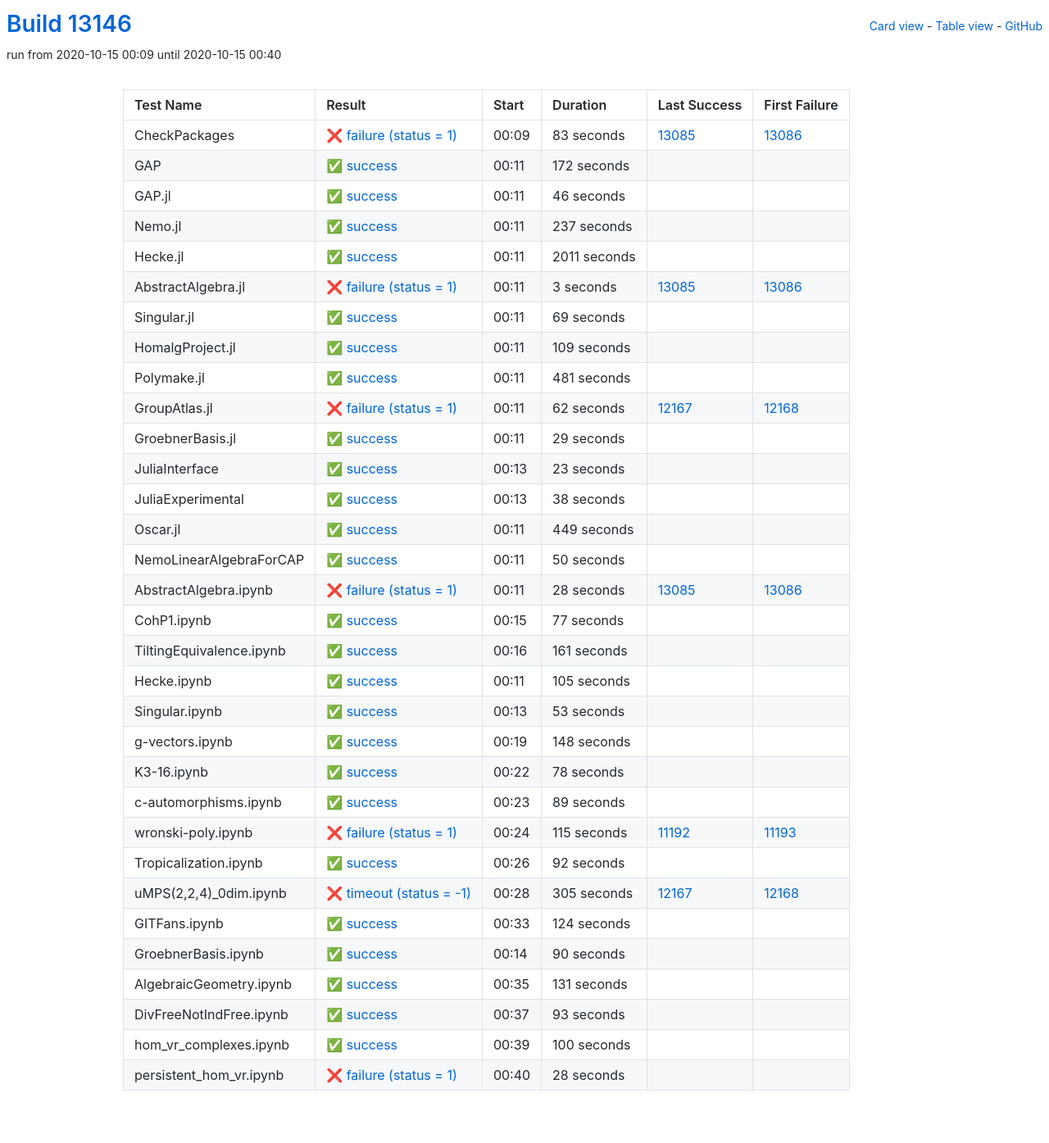
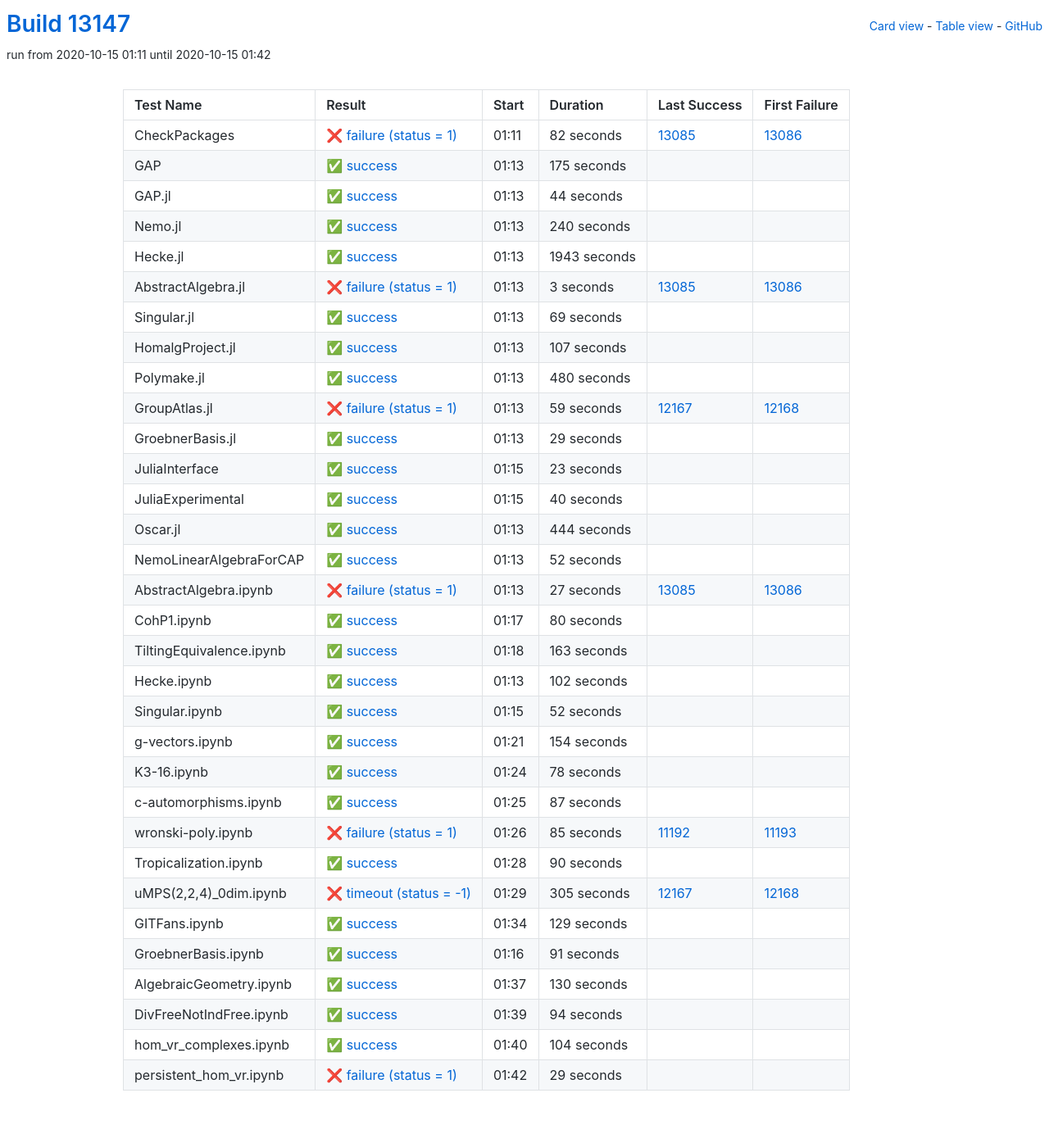
Before and after one commit to oscar-system/oscar-ci-status, a Jekyll site: the page built from table.html, in a window 1280 px wide. Shown: the whole page at 82% size. Built offline with Jekyll 4.4.1, drawn with Linux system fonts in a browser that asks for light colours.

Commit message:
Build #13147

```diff
--- a/_data/ci.yml
+++ b/_data/ci.yml
@@ -1,6 +1,6 @@
 ---
-build: 13146
-build_url: https://oscarci.mathematik.uni-kl.de/job/oscar/13146/
+build: 13147
+build_url: https://oscarci.mathematik.uni-kl.de/job/oscar/13147/
 job: oscar
 organization: oscar-system
 repo: oscar-ci-status
@@ -8,68 +8,68 @@
 tests:
 - name: CheckPackages
   id: checkpackages
-  log: https://oscarci.mathematik.uni-kl.de/job/oscar/13146/artifact/logs/build-13146/CheckPackages.log
-  start: 2020-10-15 00:09
+  log: https://oscarci.mathematik.uni-kl.de/job/oscar/13147/artifact/logs/build-13147/CheckPackages.log
+  start: 2020-10-15 01:11
   success: false
   exitcode: 1
   status: failure
-  duration: 83
+  duration: 82
   last_success: 13085
   last_success_url: https://oscarci.mathematik.uni-kl.de/job/oscar/13085/
   first_failure: 13086
   first_failure_url: https://oscarci.mathematik.uni-kl.de/job/oscar/13086/
 - name: GAP
   id: gap
-  log: https://oscarci.mathematik.uni-kl.de/job/oscar/13146/artifact/logs/build-13146/GAP.log
-  start: 2020-10-15 00:11
+  log: https://oscarci.mathematik.uni-kl.de/job/oscar/13147/artifact/logs/build-13147/GAP.log
+  start: 2020-10-15 01:13
   success: true
   exitcode: 0
   status: success
-  duration: 172
+  duration: 175
   last_success: false
   last_success_url:
   first_failure: false
   first_failure_url:
 - name: GAP.jl
   id: gap-jl
-  log: https://oscarci.mathematik.uni-kl.de/job/oscar/13146/artifact/logs/build-13146/GAP.jl.log
-  start: 2020-10-15 00:11
+  log: https://oscarci.mathematik.uni-kl.de/job/oscar/13147/artifact/logs/build-13147/GAP.jl.log
+  start: 2020-10-15 01:13
   success: true
   exitcode: 0
   status: success
-  duration: 46
+  duration: 44
   last_success: false
   last_success_url:
   first_failure: false
   first_failure_url:
 - name: Nemo.jl
   id: nemo-jl
-  log: https://oscarci.mathematik.uni-kl.de/job/oscar/13146/artifact/logs/build-13146/Nemo.jl.log
-  start: 2020-10-15 00:11
+  log: https://oscarci.mathematik.uni-kl.de/job/oscar/13147/artifact/logs/build-13147/Nemo.jl.log
+  start: 2020-10-15 01:13
   success: true
   exitcode: 0
   status: success
-  duration: 237
+  duration: 240
   last_success: false
   last_success_url:
   first_failure: false
   first_failure_url:
 - name: Hecke.jl
   id: hecke-jl
-  log: https://oscarci.mathematik.uni-kl.de/job/oscar/13146/artifact/logs/build-13146/Hecke.jl.log
-  start: 2020-10-15 00:11
+  log: https://oscarci.mathematik.uni-kl.de/job/oscar/13147/artifact/logs/build-13147/Hecke.jl.log
+  start: 2020-10-15 01:13
   success: true
   exitcode: 0
   status: success
-  duration: 2011
+  duration: 1943
   last_success: false
   last_success_url:
   first_failure: false
   first_failure_url:
 - name: AbstractAlgebra.jl
   id: abstractalgebra-jl
-  log: https://oscarci.mathematik.uni-kl.de/job/oscar/13146/artifact/logs/build-13146/AbstractAlgebra.jl.log
-  start: 2020-10-15 00:11
+  log: https://oscarci.mathematik.uni-kl.de/job/oscar/13147/artifact/logs/build-13147/AbstractAlgebra.jl.log
+  start: 2020-10-15 01:13
   success: false
   exitcode: 1
   status: failure
@@ -80,8 +80,8 @@
   first_failure_url: https://oscarci.mathematik.uni-kl.de/job/oscar/13086/
 - name: Singular.jl
   id: singular-jl
-  log: https://oscarci.mathematik.uni-kl.de/job/oscar/13146/artifact/logs/build-13146/Singular.jl.log
-  start: 2020-10-15 00:11
+  log: https://oscarci.mathematik.uni-kl.de/job/oscar/13147/artifact/logs/build-13147/Singular.jl.log
+  start: 2020-10-15 01:13
   success: true
   exitcode: 0
   status: success
@@ -92,44 +92,44 @@
   first_failure_url:
 - name: HomalgProject.jl
   id: homalgproject-jl
-  log: https://oscarci.mathematik.uni-kl.de/job/oscar/13146/artifact/logs/build-13146/HomalgProject.jl.log
-  start: 2020-10-15 00:11
+  log: https://oscarci.mathematik.uni-kl.de/job/oscar/13147/artifact/logs/build-13147/HomalgProject.jl.log
+  start: 2020-10-15 01:13
   success: true
   exitcode: 0
   status: success
-  duration: 109
+  duration: 107
   last_success: false
   last_success_url:
   first_failure: false
   first_failure_url:
 - name: Polymake.jl
   id: polymake-jl
-  log: https://oscarci.mathematik.uni-kl.de/job/oscar/13146/artifact/logs/build-13146/Polymake.jl.log
-  start: 2020-10-15 00:11
+  log: https://oscarci.mathematik.uni-kl.de/job/oscar/13147/artifact/logs/build-13147/Polymake.jl.log
+  start: 2020-10-15 01:13
   success: true
   exitcode: 0
   status: success
-  duration: 481
+  duration: 480
   last_success: false
   last_success_url:
   first_failure: false
   first_failure_url:
 - name: GroupAtlas.jl
   id: groupatlas-jl
-  log: https://oscarci.mathematik.uni-kl.de/job/oscar/13146/artifact/logs/build-13146/GroupAtlas.jl.log
-  start: 2020-10-15 00:11
+  log: https://oscarci.mathematik.uni-kl.de/job/oscar/13147/artifact/logs/build-13147/GroupAtlas.jl.log
+  start: 2020-10-15 01:13
   success: false
   exitcode: 1
   status: failure
-  duration: 62
+  duration: 59
   last_success: 12167
   last_success_url: https://oscarci.mathematik.uni-kl.de/job/oscar/12167/
   first_failure: 12168
   first_failure_url: https://oscarci.mathematik.uni-kl.de/job/oscar/12168/
 - name: GroebnerBasis.jl
   id: groebnerbasis-jl
-  log: https://oscarci.mathematik.uni-kl.de/job/oscar/13146/artifact/logs/build-13146/GroebnerBasis.jl.log
-  start: 2020-10-15 00:11
+  log: https://oscarci.mathematik.uni-kl.de/job/oscar/13147/artifact/logs/build-13147/GroebnerBasis.jl.log
+  start: 2020-10-15 01:13
   success: true
   exitcode: 0
   status: success
@@ -140,8 +140,8 @@
   first_failure_url:
 - name: JuliaInterface
   id: juliainterface
-  log: https://oscarci.mathematik.uni-kl.de/job/oscar/13146/artifact/logs/build-13146/JuliaInterface.log
-  start: 2020-10-15 00:13
+  log: https://oscarci.mathematik.uni-kl.de/job/oscar/13147/artifact/logs/build-13147/JuliaInterface.log
+  start: 2020-10-15 01:15
   success: true
   exitcode: 0
   status: success
@@ -152,116 +152,116 @@
   first_failure_url:
 - name: JuliaExperimental
   id: juliaexperimental
-  log: https://oscarci.mathematik.uni-kl.de/job/oscar/13146/artifact/logs/build-13146/JuliaExperimental.log
-  start: 2020-10-15 00:13
+  log: https://oscarci.mathematik.uni-kl.de/job/oscar/13147/artifact/logs/build-13147/JuliaExperimental.log
+  start: 2020-10-15 01:15
   success: true
   exitcode: 0
   status: success
-  duration: 38
+  duration: 40
   last_success: false
   last_success_url:
   first_failure: false
   first_failure_url:
 - name: Oscar.jl
   id: oscar-jl
-  log: https://oscarci.mathematik.uni-kl.de/job/oscar/13146/artifact/logs/build-13146/Oscar.jl.log
-  start: 2020-10-15 00:11
+  log: https://oscarci.mathematik.uni-kl.de/job/oscar/13147/artifact/logs/build-13147/Oscar.jl.log
+  start: 2020-10-15 01:13
   success: true
   exitcode: 0
   status: success
-  duration: 449
+  duration: 444
   last_success: false
   last_success_url:
   first_failure: false
   first_failure_url:
 - name: NemoLinearAlgebraForCAP
   id: nemolinearalgebraforcap
-  log: https://oscarci.mathematik.uni-kl.de/job/oscar/13146/artifact/logs/build-13146/NemoLinearAlgebraForCAP.log
-  start: 2020-10-15 00:11
+  log: https://oscarci.mathematik.uni-kl.de/job/oscar/13147/artifact/logs/build-13147/NemoLinearAlgebraForCAP.log
+  start: 2020-10-15 01:13
   success: true
   exitcode: 0
   status: success
-  duration: 50
+  duration: 52
   last_success: false
   last_success_url:
   first_failure: false
   first_failure_url:
 - name: AbstractAlgebra.ipynb
   id: abstractalgebra-ipynb
-  log: https://oscarci.mathematik.uni-kl.de/job/oscar/13146/artifact/logs/build-13146/AbstractAlgebra.ipynb.log
-  start: 2020-10-15 00:11
+  log: https://oscarci.mathematik.uni-kl.de/job/oscar/13147/artifact/logs/build-13147/AbstractAlgebra.ipynb.log
+  start: 2020-10-15 01:13
   success: false
   exitcode: 1
   status: failure
-  duration: 28
+  duration: 27
   last_success: 13085
   last_success_url: https://oscarci.mathematik.uni-kl.de/job/oscar/13085/
   first_failure: 13086
   first_failure_url: https://oscarci.mathematik.uni-kl.de/job/oscar/13086/
 - name: CohP1.ipynb
   id: cohp1-ipynb
-  log: https://oscarci.mathematik.uni-kl.de/job/oscar/13146/artifact/logs/build-13146/CohP1.ipynb.log
-  start: 2020-10-15 00:15
+  log: https://oscarci.mathematik.uni-kl.de/job/oscar/13147/artifact/logs/build-13147/CohP1.ipynb.log
+  start: 2020-10-15 01:17
   success: true
   exitcode: 0
   status: success
-  duration: 77
+  duration: 80
   last_success: false
   last_success_url:
   first_failure: false
   first_failure_url:
 - name: TiltingEquivalence.ipynb
   id: tiltingequivalence-ipynb
-  log: https://oscarci.mathematik.uni-kl.de/job/oscar/13146/artifact/logs/build-13146/TiltingEquivalence.ipynb.log
-  start: 2020-10-15 00:16
+  log: https://oscarci.mathematik.uni-kl.de/job/oscar/13147/artifact/logs/build-13147/TiltingEquivalence.ipynb.log
+  start: 2020-10-15 01:18
   success: true
   exitcode: 0
   status: success
-  duration: 161
+  duration: 163
   last_success: false
   last_success_url:
   first_failure: false
   first_failure_url:
 - name: Hecke.ipynb
   id: hecke-ipynb
-  log: https://oscarci.mathematik.uni-kl.de/job/oscar/13146/artifact/logs/build-13146/Hecke.ipynb.log
-  start: 2020-10-15 00:11
+  log: https://oscarci.mathematik.uni-kl.de/job/oscar/13147/artifact/logs/build-13147/Hecke.ipynb.log
+  start: 2020-10-15 01:13
   success: true
   exitcode: 0
   status: success
-  duration: 105
+  duration: 102
   last_success: false
   last_success_url:
   first_failure: false
   first_failure_url:
 - name: Singular.ipynb
   id: singular-ipynb
-  log: https://oscarci.mathematik.uni-kl.de/job/oscar/13146/artifact/logs/build-13146/Singular.ipynb.log
-  start: 2020-10-15 00:13
+  log: https://oscarci.mathematik.uni-kl.de/job/oscar/13147/artifact/logs/build-13147/Singular.ipynb.log
+  start: 2020-10-15 01:15
   success: true
   exitcode: 0
   status: success
-  duration: 53
+  duration: 52
   last_success: false
   last_success_url:
   first_failure: false
   first_failure_url:
 - name: g-vectors.ipynb
   id: g-vectors-ipynb
-  log: https://oscarci.mathematik.uni-kl.de/job/oscar/13146/artifact/logs/build-13146/g-vectors.ipynb.log
-  start: 2020-10-15 00:19
+  log: https://oscarci.mathematik.uni-kl.de/job/oscar/13147/artifact/logs/build-13147/g-vectors.ipynb.log
+  start: 2020-10-15 01:21
   success: true
   exitcode: 0
   status: success
-  duration: 148
+  duration: 154
   last_success: false
   last_success_url:
   first_failure: false
   first_failure_url:
 - name: K3-16.ipynb
   id: k3-16-ipynb
-  log: https://oscarci.mathematik.uni-kl.de/job/oscar/13146/artifact/logs/build-13146/K3-16.ipynb.log
-  start: 2020-10-15 00:22
+  log: https://oscarci.mathematik.uni-kl.de/job/oscar/13147/artifact/logs/build-13147/K3-16.ipynb.log
+  start: 2020-10-15 01:24
   success: true
   exitcode: 0
   status: success
@@ -272,44 +272,44 @@
   first_failure_url:
 - name: c-automorphisms.ipynb
   id: c-automorphisms-ipynb
-  log: https://oscarci.mathematik.uni-kl.de/job/oscar/13146/artifact/logs/build-13146/c-automorphisms.ipynb.log
-  start: 2020-10-15 00:23
+  log: https://oscarci.mathematik.uni-kl.de/job/oscar/13147/artifact/logs/build-13147/c-automorphisms.ipynb.log
+  start: 2020-10-15 01:25
   success: true
   exitcode: 0
   status: success
-  duration: 89
+  duration: 87
   last_success: false
   last_success_url:
   first_failure: false
   first_failure_url:
 - name: wronski-poly.ipynb
   id: wronski-poly-ipynb
-  log: https://oscarci.mathematik.uni-kl.de/job/oscar/13146/artifact/logs/build-13146/wronski-poly.ipynb.log
-  start: 2020-10-15 00:24
+  log: https://oscarci.mathematik.uni-kl.de/job/oscar/13147/artifact/logs/build-13147/wronski-poly.ipynb.log
+  start: 2020-10-15 01:26
   success: false
   exitcode: 1
   status: failure
-  duration: 115
+  duration: 85
   last_success: 11192
   last_success_url: https://oscarci.mathematik.uni-kl.de/job/oscar/11192/
   first_failure: 11193
   first_failure_url: https://oscarci.mathematik.uni-kl.de/job/oscar/11193/
 - name: Tropicalization.ipynb
   id: tropicalization-ipynb
-  log: https://oscarci.mathematik.uni-kl.de/job/oscar/13146/artifact/logs/build-13146/Tropicalization.ipynb.log
-  start: 2020-10-15 00:26
+  log: https://oscarci.mathematik.uni-kl.de/job/oscar/13147/artifact/logs/build-13147/Tropicalization.ipynb.log
+  start: 2020-10-15 01:28
   success: true
   exitcode: 0
   status: success
-  duration: 92
+  duration: 90
   last_success: false
   last_success_url:
   first_failure: false
   first_failure_url:
 - name: uMPS(2,2,4)_0dim.ipynb
   id: umps-2-2-4-0dim-ipynb
-  log: https://oscarci.mathematik.uni-kl.de/job/oscar/13146/artifact/logs/build-13146/uMPS-2-2-4-_0dim.ipynb.log
-  start: 2020-10-15 00:28
+  log: https://oscarci.mathematik.uni-kl.de/job/oscar/13147/artifact/logs/build-13147/uMPS-2-2-4-_0dim.ipynb.log
+  start: 2020-10-15 01:29
   success: false
   exitcode: -1
   status: timeout
@@ -320,72 +320,72 @@
   first_failure_url: https://oscarci.mathematik.uni-kl.de/job/oscar/12168/
 - name: GITFans.ipynb
   id: gitfans-ipynb
-  log: https://oscarci.mathematik.uni-kl.de/job/oscar/13146/artifact/logs/build-13146/GITFans.ipynb.log
-  start: 2020-10-15 00:33
+  log: https://oscarci.mathematik.uni-kl.de/job/oscar/13147/artifact/logs/build-13147/GITFans.ipynb.log
+  start: 2020-10-15 01:34
   success: true
   exitcode: 0
   status: success
-  duration: 124
+  duration: 129
   last_success: false
   last_success_url:
   first_failure: false
   first_failure_url:
 - name: GroebnerBasis.ipynb
   id: groebnerbasis-ipynb
-  log: https://oscarci.mathematik.uni-kl.de/job/oscar/13146/artifact/logs/build-13146/GroebnerBasis.ipynb.log
-  start: 2020-10-15 00:14
+  log: https://oscarci.mathematik.uni-kl.de/job/oscar/13147/artifact/logs/build-13147/GroebnerBasis.ipynb.log
+  start: 2020-10-15 01:16
   success: true
   exitcode: 0
   status: success
-  duration: 90
+  duration: 91
   last_success: false
   last_success_url:
   first_failure: false
   first_failure_url:
 - name: AlgebraicGeometry.ipynb
   id: algebraicgeometry-ipynb
-  log: https://oscarci.mathematik.uni-kl.de/job/oscar/13146/artifact/logs/build-13146/AlgebraicGeometry.ipynb.log
-  start: 2020-10-15 00:35
+  log: https://oscarci.mathematik.uni-kl.de/job/oscar/13147/artifact/logs/build-13147/AlgebraicGeometry.ipynb.log
+  start: 2020-10-15 01:37
   success: true
   exitcode: 0
   status: success
-  duration: 131
+  duration: 130
   last_success: false
   last_success_url:
   first_failure: false
   first_failure_url:
 - name: DivFreeNotIndFree.ipynb
   id: divfreenotindfree-ipynb
-  log: https://oscarci.mathematik.uni-kl.de/job/oscar/13146/artifact/logs/build-13146/DivFreeNotIndFree.ipynb.log
-  start: 2020-10-15 00:37
+  log: https://oscarci.mathematik.uni-kl.de/job/oscar/13147/artifact/logs/build-13147/DivFreeNotIndFree.ipynb.log
+  start: 2020-10-15 01:39
   success: true
   exitcode: 0
   status: success
-  duration: 93
+  duration: 94
   last_success: false
   last_success_url:
   first_failure: false
   first_failure_url:
 - name: hom_vr_complexes.ipynb
   id: hom-vr-complexes-ipynb
-  log: https://oscarci.mathematik.uni-kl.de/job/oscar/13146/artifact/logs/build-13146/hom_vr_complexes.ipynb.log
-  start: 2020-10-15 00:39
+  log: https://oscarci.mathematik.uni-kl.de/job/oscar/13147/artifact/logs/build-13147/hom_vr_complexes.ipynb.log
+  start: 2020-10-15 01:40
   success: true
   exitcode: 0
   status: success
-  duration: 100
+  duration: 104
   last_success: false
   last_success_url:
   first_failure: false
   first_failure_url:
 - name: persistent_hom_vr.ipynb
   id: persistent-hom-vr-ipynb
-  log: https://oscarci.mathematik.uni-kl.de/job/oscar/13146/artifact/logs/build-13146/persistent_hom_vr.ipynb.log
-  start: 2020-10-15 00:40
+  log: https://oscarci.mathematik.uni-kl.de/job/oscar/13147/artifact/logs/build-13147/persistent_hom_vr.ipynb.log
+  start: 2020-10-15 01:42
   success: false
   exitcode: 1
   status: failure
-  duration: 28
+  duration: 29
   last_success: false
   last_success_url:
   first_failure: false
```
Also changed, not shown: README.md.
